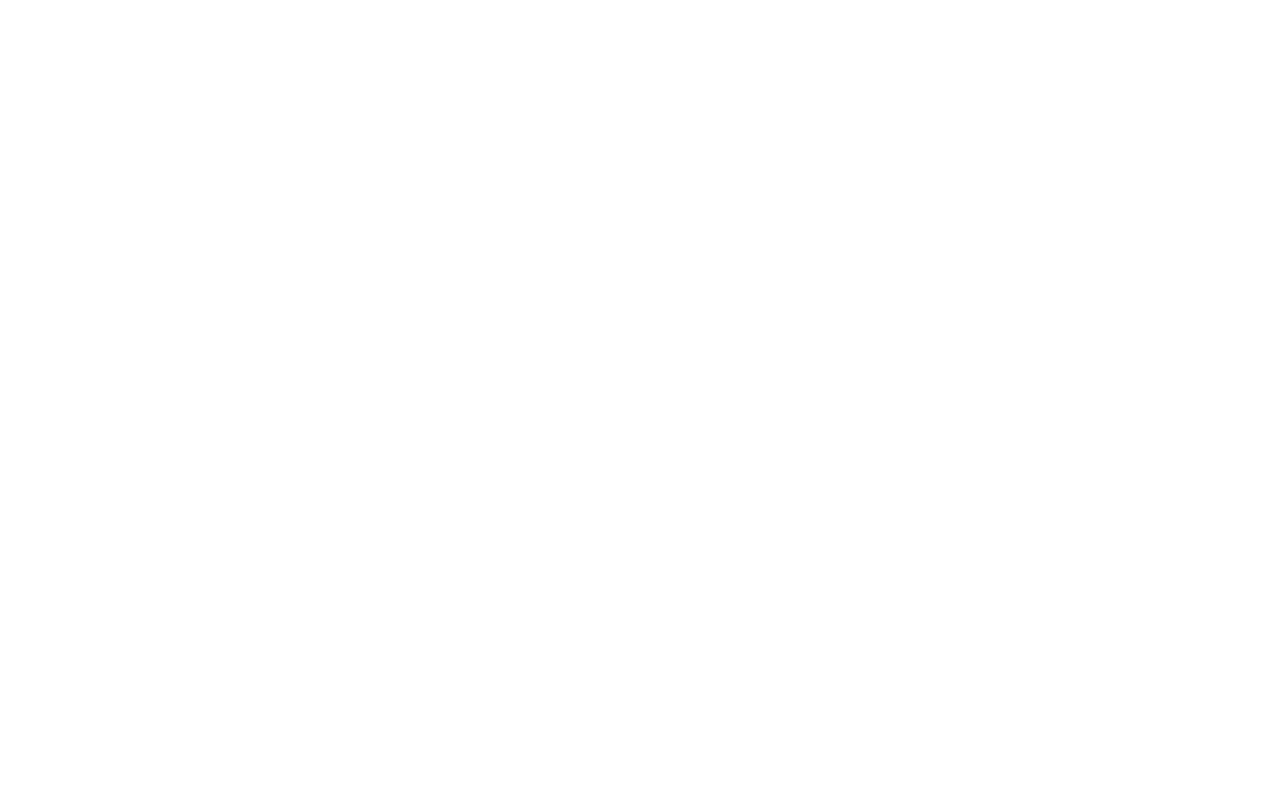
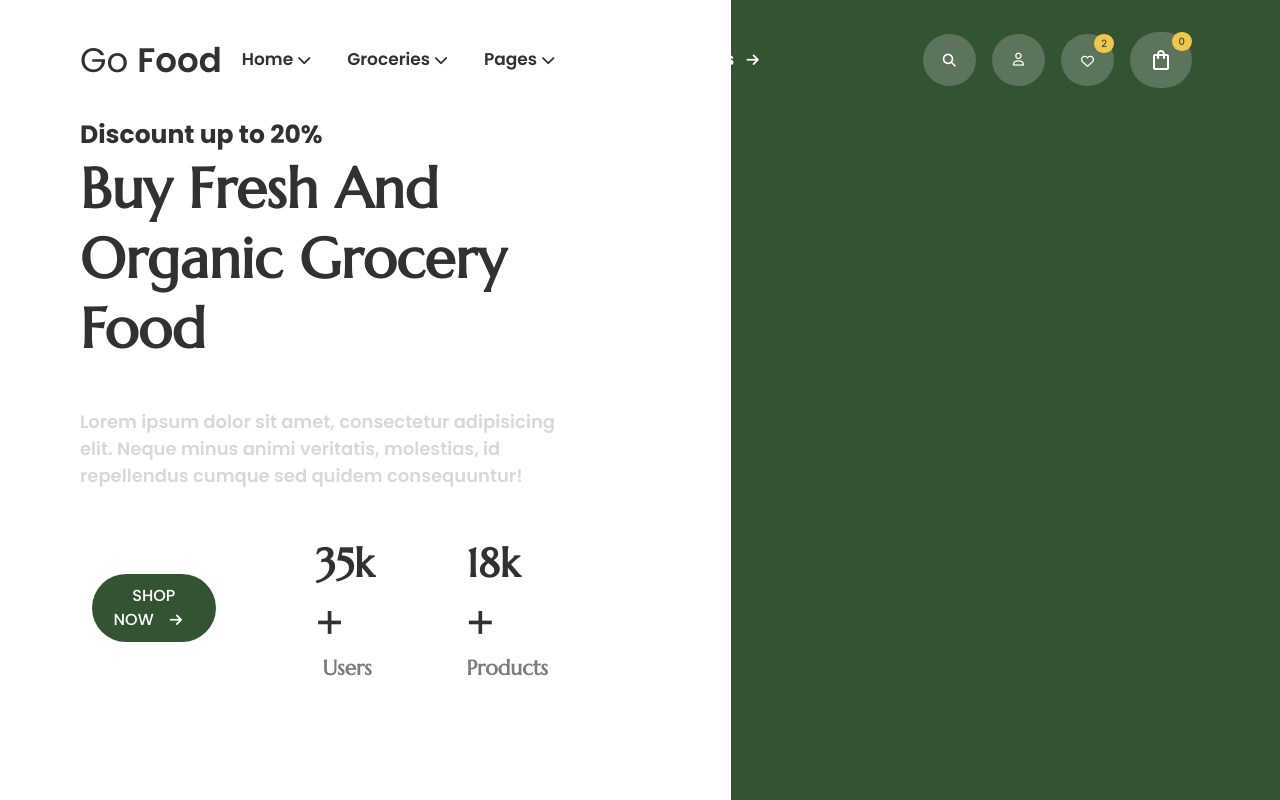
Before and after one commit to muteenk/Go-Food, a Next.js app: page / in a window 1280 px wide. Built offline with nearby package versions, Linux system fonts and the light colour scheme.

Commit message:
Updated Navbar & Added Hero

```diff
--- /dev/null
+++ b/app/components/Home/Hero.tsx
@@ -0,0 +1,29 @@
+const Hero = () => {
+  return (
+    <section className="flex w-screen h-screen">
+        <div className="flex justify-start items-center w-[60%] h-full">
+            <div className="flex flex-col justify-start items-start w-[70%] ml-[5em]">
+                <h4 className="text-[25px] text-darkText font-bold">Discount up to 20%</h4>
+                <h1 className="font-sec text-[3.5em] font-bold text-darkText leading-tight">Buy Fresh And Organic Grocery Food</h1>
+                <p className="text-[18px] font-semibold text-[#d8d8d8] my-11"> Lorem ipsum dolor sit amet, consectetur adipisicing elit. Neque minus animi veritatis, molestias, id repellendus cumque sed quidem consequuntur!</p>
+                <div className="flex justify-center items-center">
+                    <button className="group bg-priColor text-[white] font-medium px-[20px] py-[10px] rounded-full mx-3 mr-14">SHOP NOW <i className="group-hover:translate-x-2 translate-all duration-500 fa-solid fa-arrow-right text-sm mx-3"></i></button>
+                    <div className="flex flex-col justify-center items-center mx-11">
+                        <h1 className="font-sec text-darkText text-[2.5em] font-bold">35k +</h1>
+                        <p className="text-grayText font-sec font-bold text-[1.3em]">Users</p>
+                    </div>
+                    <div className="flex flex-col justify-center items-center mx-11">
+                        <h1 className="font-sec text-darkText text-[2.5em] font-bold">18k +</h1>
+                        <p className="text-grayText font-sec font-bold text-[1.3em]">Products</p>
+                    </div>
+                </div>
+            </div>
+        </div>
+        <div className="bg-priColor w-[45%]  h-full">
+
+        </div>
+    </section>
+  )
+}
+
+export default Hero
--- a/app/components/Navigation/Navbar.tsx
+++ b/app/components/Navigation/Navbar.tsx
@@ -0,0 +1,60 @@
+'use client'
+import { useState } from 'react'
+import Link from 'next/link'
+import ShoppingBagOutlinedIcon from '@mui/icons-material/ShoppingBagOutlined';
+import ToggleSidebar from './ToggleSidebar';
+
+const Navbar = () => {
+
+    const [sidebarState, setSidebarState] = useState<boolean>(false);
+
+  return (
+    <>
+    <nav className='fixed top-0 left-0 w-screen shadow-[0_20px_50px_-15px_rgba(0,0,0,0.4)] flex justify-between items-center px-6 py-4 lg:px-[5em] lg:py-8 bg-priColor lg:bg-[transparent] lg:shadow-none'>
+        <div>
+            <Link href="/" className='text-[23px] lg:text-[34px] text-[white] lg:text-darkText'>Go <span className='font-semibold'>Food</span></Link>
+        </div>
+        <div className='hidden lg:block'>
+            <ul className='flex justify-center items-center'>
+                <li>
+                    <Link href='/' className='flex justify-center items-center text-[14px] lg:text-[17px] font-semibold text-[white] lg:text-darkText mx-4'>Home <i className="fa-solid fa-chevron-down text-sm mx-1"></i></Link>
+                </li>
+                <li>
+                    <Link href='/' className='flex justify-center items-center text-[14px] lg:text-[17px] font-semibold text-[white] lg:text-darkText mx-4'>Groceries <i className="fa-solid fa-chevron-down text-sm mx-1"></i></Link>
+                </li>
+                <li>
+                    <Link href='/' className='flex justify-center items-center text-[14px] lg:text-[17px] font-semibold text-[white] lg:text-darkText mx-4'>Pages <i className="fa-solid fa-chevron-down text-sm mx-1"></i></Link>
+                </li>
+            </ul>
+        </div>
+        <div className='flex justify-between items-center'>
+            <div className='hidden lg:block mr-[8em]'>
+                <Link href='/' className='group flex justify-center items-center text-[14px] lg:text-[17px] font-semibold text-[white] hover:bg-transparentWhite px-4 py-3 rounded-md'>Connect with us <i className="group-hover:translate-x-2 transition-all duration-500 fa-solid fa-arrow-right text-sm mx-3"></i></Link>
+            </div>
+            <div className='flex items-center'>
+                <button className='nav-icon px-[15px] pt-[13px] pb-[11px] lg:px-[20px] lg:pt-[17px] lg:pb-[15px]'>
+                    <i className="fa-solid fa-magnifying-glass"></i>
+                </button>
+                <button className='hidden sm:inline nav-icon px-[16px] lg:px-[21px] py-[12px] lg:py-[16px] mx-2 rounded-full'>
+                    <i className="fa-regular fa-user"></i>
+                </button>
+                <button className='relative hidden sm:inline nav-icon px-[14px] lg:px-[20px] pt-[12px] lg:pt-[18px] pb-[10px] lg:pb-[14px] mx-2 rounded-full'>
+                    <i className="fa-regular fa-heart"></i>
+                    <span className='notify-badge'>2</span>
+                </button>
+                <button className='relative hidden sm:inline nav-icon px-[14px] lg:px-[19px] py-[12px] lg:py-[16px] mx-2 rounded-full'>
+                    <ShoppingBagOutlinedIcon className='text-[16px]  font-semibold' />
+                    <span className='notify-badge'>0</span>
+                </button>
+                <button onClick={() => {setSidebarState(true)}} className='lg:hidden nav-icon px-[15px] py-[12px] mx-2 rounded-full'>
+                    <i className="fa-solid fa-bars-staggered"></i>
+                </button>
+            </div>
+        </div>
+    </nav>
+    <ToggleSidebar state={sidebarState} setState={setSidebarState} />
+    </>
+  )
+}
+
+export default Navbar
--- a/app/components/Navigation/ToggleSidebar.tsx
+++ b/app/components/Navigation/ToggleSidebar.tsx
@@ -0,0 +1,22 @@
+import React from 'react'
+
+interface sidebarProps {
+    state: boolean,
+    setState: React.Dispatch<React.SetStateAction<boolean>>
+}
+
+const ToggleSidebar = ({state, setState}: sidebarProps) => {
+
+  return (
+    <aside className={((!state) ? 'right-[-100%]': 'right-0') + ' absolute top-0 bg-[white] h-screen w-[58%] sm:w-[46%] md:w-[40%] lg:hidden shadow-[10px_20px_50px_-15px_rgba(0,0,0,0.4)] transition-all duration-700 '}>
+        <header>
+            <button onClick={() => {setState(false)}} className='text-[13px] text-[white] bg-priColor px-[15px] py-[12px] mx-2 rounded-full'>
+                <i className="fa-solid fa-times"></i>
+            </button>
+        </header>
+        ToggleSidebar
+    </aside>
+  )
+}
+
+export default ToggleSidebar
--- a/app/globals.css
+++ b/app/globals.css
@@ -4,7 +4,9 @@
 
 
 @layer base{
-
+  body{
+    font-family: 'Poppins', sans-serif;
+  }
 }
 
 @layer components{
@@ -12,5 +14,11 @@
 }
 
 @layer utilities{
+  .nav-icon{
+    @apply text-[white] text-[13px] font-semibold bg-transparentWhite hover:bg-transparentWhiteHover mx-2 rounded-full;
+  }
 
+  .notify-badge{
+    @apply absolute top-0 right-0 bg-secColor rounded-full px-[7px] py-[2px] text-priColor font-medium text-[10px];
+  }
 }
--- a/app/layout.tsx
+++ b/app/layout.tsx
@@ -1,8 +1,7 @@
 import type { Metadata } from "next";
-import { Inter } from "next/font/google";
 import "./globals.css";
+import Navbar from "./components/Navigation/Navbar";
 
-const inter = Inter({ subsets: ["latin"] });
 
 export const metadata: Metadata = {
   title: "Go Food",
@@ -16,7 +15,23 @@
 }>) {
   return (
     <html lang="en">
-      <body className={inter.className}>{children}</body>
+      <head>
+
+      {/* Font Awesome */}
+      <link rel="stylesheet" href="https://cdnjs.cloudflare.com/ajax/libs/font-awesome/6.5.2/css/all.min.css" integrity="sha512-SnH5WK+bZxgPHs44uWIX+LLJAJ9/2PkPKZ5QiAj6Ta86w+fsb2TkcmfRyVX3pBnMFcV7oQPJkl9QevSCWr3W6A==" crossOrigin="anonymous" referrerPolicy="no-referrer" />
+
+      {/* Google Font Imports */}
+      <link rel="preconnect" href="https://fonts.googleapis.com" />
+      <link rel="preconnect" href="https://fonts.gstatic.com" crossOrigin="anonymous" />
+      <link href="https://fonts.googleapis.com/css2?family=Marcellus&family=Poppins:ital,wght@0,100;0,200;0,300;0,400;0,500;0,600;0,700;0,800;0,900;1,100;1,200;1,300;1,400;1,500;1,600;1,700;1,800;1,900&display=swap" rel="stylesheet" />
+
+
+
+      </head>
+      <body className="">
+        <Navbar />
+        {children}
+      </body>
     </html>
   );
 }
--- a/app/page.tsx
+++ b/app/page.tsx
@@ -1,9 +1,10 @@
 import Image from "next/image";
+import Hero from "./components/Home/Hero";
 
 export default function Home() {
   return (
-    <main className="flex min-h-screen flex-col items-center justify-between p-24">
-
+    <main className="flex min-h-screen flex-col items-center justify-between">
+      <Hero />
     </main>
   );
 }
--- a/tailwind.config.ts
+++ b/tailwind.config.ts
@@ -7,13 +7,19 @@
     "./app/**/*.{js,ts,jsx,tsx,mdx}",
   ],
   theme: {
-    extend: {
-      backgroundImage: {
-        "gradient-radial": "radial-gradient(var(--tw-gradient-stops))",
-        "gradient-conic":
-          "conic-gradient(from 180deg at 50% 50%, var(--tw-gradient-stops))",
-      },
+    extend: {},
+    colors: {
+      darkText: "#313131",
+      grayText: "#7c7c7a",
+      priColor: "#345333",
+      secColor: "#f1c74b",
+      transparentWhite: "#ffffff31",
+      transparentWhiteHover: "#ffffff46",
     },
+    fontFamily: {
+      pri: ["Poppins", "sans-serif"],
+      sec: ["Marcellus", "serif"],
+    }
   },
   plugins: [],
 };
```
Also changed, not shown: package.json (+6 -5 lines), 1 other file (tests, documents, lock files or other folders).
